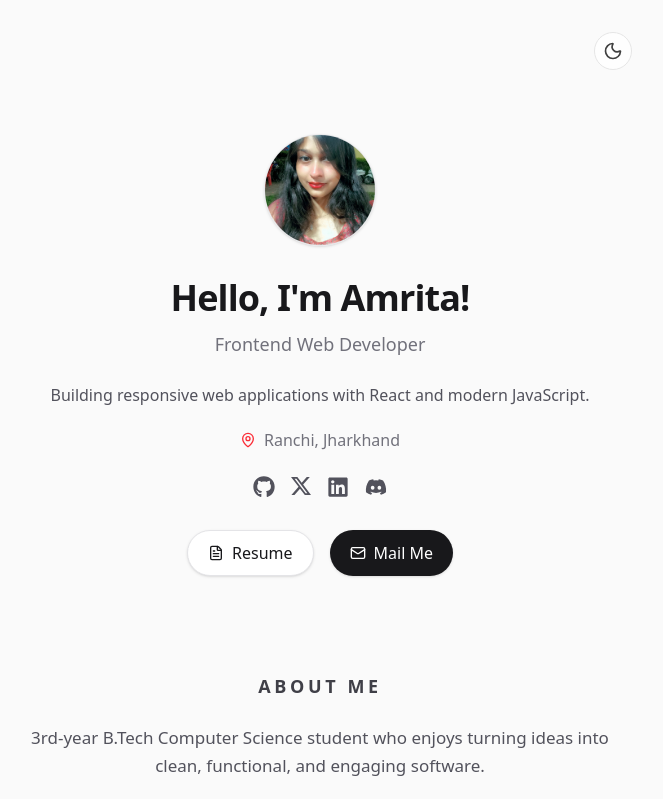
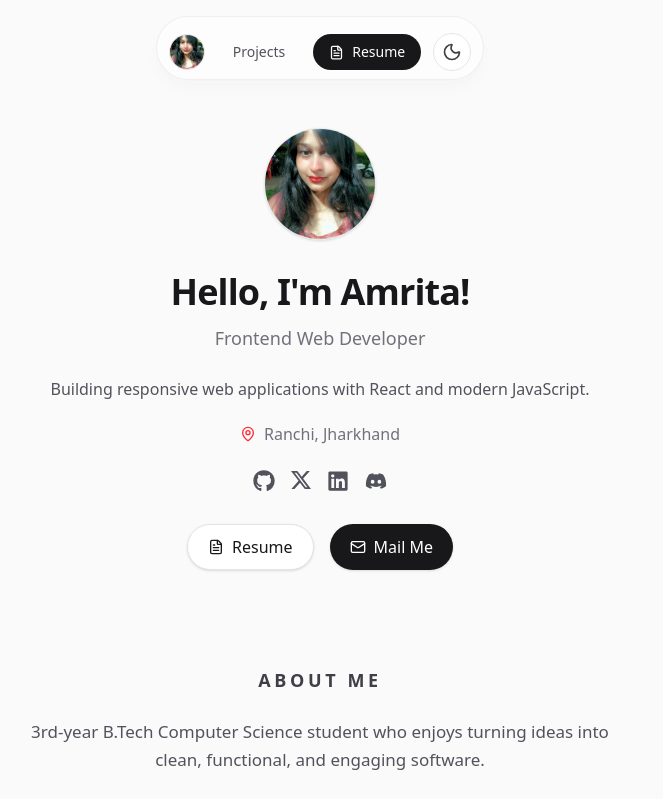
Before and after one commit to amritasrc/amrita-portfolio, a React (Vite) app: page / in a window 1280 px wide. Shown: the top 799 px of the page, without its empty margins (320-983 px from the left). Built offline with nearby package versions, Linux system fonts and the light colour scheme; what @embedpdf/core would draw is missing.

Commit message:
feat: create nav, home page and project page

```diff
--- a/src/App.jsx
+++ b/src/App.jsx
@@ -1,31 +1,14 @@
 import React from 'react'
-import Intro from './Comps/Intro'
-import ThemeToggle from './Comps/ThemeToggle';
 import Nav from './Comps/Nav'
-import Stack from './Comps/Stack'
-import About from './Comps/About'
-import Project from './Comps/Project'
-import Contact from './Comps/Contact'
-import GithubCalender from './Comps/GithubCalender'
-import { motion } from 'framer-motion'
-import Footer from './Comps/Footer';
+import Home from './pages/Home';
 
 const App = () => {
   return (
     <div className="min-h-screen bg-zinc-50 dark:bg-black text-zinc-900 dark:text-zinc-50 transition-colors duration-300 selection:bg-zinc-200 dark:selection:bg-zinc-800">
 
       <main className="max-w-2xl mx-auto px-6 flex flex-col">
-        {/* nav */}
-        <div className="flex items-end justify-end pt-8">
-          <ThemeToggle />
-        </div>
-        <Intro />
-        <About />
-        <Stack />
-        <GithubCalender />
-        <Project />
-        <Contact />
-        <Footer/>
+        <Nav/>
+        <Home/>
       </main>
     </div>
   )
--- a/src/Comps/Nav.jsx
+++ b/src/Comps/Nav.jsx
@@ -1,37 +1,57 @@
-import React from 'react'
-import { WiDaySunny } from "react-icons/wi";
-import { IoMoon } from "react-icons/io5";
-import {easeOut, motion } from 'framer-motion';
-
-import { useTheme } from '../context/ThemeContext';
+import React from "react";
+import { motion } from "framer-motion";
+import { FileText } from "lucide-react";
+import { Link } from "react-router";
+import ThemeToggle from "./ThemeToggle";
 
 const Nav = () => {
-
-    const { theme, setTheme } = useTheme();
-
     return (
         <motion.nav
-            initial={{ opacity: 0, y: -50 }}
+            initial={{ opacity: 0, y: -15 }}
             animate={{ opacity: 1, y: 0 }}
-            transition={{ duration: 0.6, ease: easeOut, delay:0.8 }}
-            className='flex justify-end mb-0.5 pr-6 gap-5 text-2xl'>
+            transition={{ duration: 0.5 }}
+            className="sticky top-4 z-50 mx-auto pt-4 flex w-fit items-center gap-3 rounded-full border border-zinc-200/60 dark:border-zinc-800/70 bg-white/60 dark:bg-zinc-900/60 backdrop-blur-lg shadow-lg shadow-zinc-200/20 dark:shadow-black/20 px-3 py-2"
+        >
+            <Link to="/">
+                <img
+                    src="/profile.jpg"
+                    alt="Amrita"
+                    className="h-9 w-9 rounded-full object-cover border border-zinc-200 dark:border-zinc-700 hover:scale-105 transition-transform"
+                />
+            </Link>
 
-            <button
-                onClick={() => setTheme("light")}
-                className={`${theme === "light" ? "opacity-100" : "opacity-50"}`}
+            {/* Projects */}
+            <Link
+                to="/projects"
+                className="rounded-full px-4 py-2 text-sm font-medium text-zinc-600 hover:bg-zinc-100 dark:text-zinc-400 dark:hover:bg-zinc-800 dark:hover:text-white transition"
             >
-                <WiDaySunny className='w-6' />
-            </button>
+                Projects
+            </Link>
 
-            <button
-                onClick={() => setTheme("dark")}
-                className={`${theme === "dark" ? "opacity-100" : "opacity-50"}`}
+            {/* Resume */}
+            <Link
+                to="/resume"
+                className="
+          flex items-center gap-2
+          rounded-full
+          bg-zinc-900
+          px-4 py-2
+          text-sm font-medium
+          text-white
+          hover:bg-zinc-800
+          dark:bg-white
+          dark:text-zinc-900
+          dark:hover:bg-zinc-200
+          transition
+        "
             >
-                <IoMoon className='w-5' />
-            </button>
+                <FileText size={15} />
+                Resume
+            </Link>
 
+            <ThemeToggle/>
         </motion.nav>
-    )
-}
+    );
+};
 
-export default Nav
+export default Nav;
--- a/src/Comps/Project.jsx
+++ b/src/Comps/Project.jsx
@@ -1,6 +1,7 @@
 import React from "react";
 import { motion } from "framer-motion";
 import ProjectCard from "./ProjectCard";
+import Nav from "./Nav";
 
 const projects = [
   {
@@ -46,12 +47,12 @@ const projects = [
     ],
   },
   {
-    projectName: "AniVerse",
-    imageSrc: "/aniverse.png",
-    githubLink: "https://github.com/amritasrc/AniVerse",
-    link: "https://ani-verse-lake.vercel.app/",
+    projectName: "LaundryPro",
+    imageSrc: "/laundry.png",
+    githubLink: "https://github.com/amritasrc/LaundryPro-Website",
+    link: "https://laundry-pro-website.vercel.app/",
     projectDescrip:
-      "Discover anime through a modern interface with search, ratings, genres, and detailed information powered by an anime API.",
+      "A clean and responsive landing page for a laundry service, built using HTML, CSS, and JavaScript. Features EmailJS integration to send booking requests directly from the website without requiring a backend.",
     technologies: ["HTML", "CSS", "JAVASCRIPT"],
   },
   {
@@ -67,7 +68,9 @@ const projects = [
 ];
 
 const Project = () => {
+
   return (
+    <div>
       <motion.section
         initial={{ opacity: 0, y: 20 }}
         whileInView={{ opacity: 1, y: 0 }}
@@ -78,13 +81,13 @@ const Project = () => {
       >
         {/* Heading */}
         <div className="max-w-2xl mx-auto px-6">
-        <h2 className="text-xl uppercase tracking-[0.2em] text-neutral-700 dark:text-neutral-300 font-semibold text-center mb-10">
+          <h2 className="text-xl uppercase tracking-[0.2em] text-zinc-700 dark:text-zinc-300 font-semibold text-center mb-10">
             Projects
           </h2>
         </div>
 
         {/* Project Grid */}
-      <div className="max-w-6xl mx-auto px-6 grid grid-cols-1 md:grid-cols-2 gap-6">
+        <div className="max-w-6xl mx-auto px-6 grid grid-cols-1 md:grid-cols-3 gap-6">
           {projects.map((project) => (
             <ProjectCard
               key={project.projectName}
@@ -93,6 +96,7 @@ const Project = () => {
           ))}
         </div>
       </motion.section>
+    </div>
   );
 };
 
--- a/src/Comps/ProjectCard.jsx
+++ b/src/Comps/ProjectCard.jsx
@@ -51,7 +51,7 @@ const ProjectCard = ({
                     stiffness: 350,
                     damping: 25,
                 }}
-                className="group overflow-hidden rounded-2xl border border-zinc-200/50 dark:border-zinc-800/80 bg-white/40 dark:bg-zinc-900/30 backdrop-blur-sm shadow-sm hover:border-zinc-300 dark:hover:border-zinc-700/60 transition-colors duration-300"
+                className="group overflow-hidden rounded-2xl border border-zinc-200 dark:border-zinc-800 bg-white dark:bg-zinc-900 backdrop-blur-sm shadow-sm hover:border-zinc-300 dark:hover:border-zinc-700 transition-colors duration-300"
             >
                 {/* Image */}
                 <div
--- /dev/null
+++ b/src/pages/Home.jsx
@@ -0,0 +1,22 @@
+import React from "react";
+import Intro from "../Comps/Intro";
+import About from "../Comps/About";
+import Stack from "../Comps/Stack";
+import GithubCalender from "../Comps/GithubCalender";
+import Contact from "../Comps/Contact";
+import Footer from "../Comps/Footer";
+
+const Home = () => {
+  return (
+    <>
+      <Intro />
+      <About />
+      <Stack />
+      <GithubCalender />
+      <Contact />
+      <Footer />
+    </>
+  );
+};
+
+export default Home;
--- /dev/null
+++ b/src/pages/ProjectsPage.jsx
@@ -0,0 +1,16 @@
+import Nav from "../Comps/Nav";
+import Project from "../Comps/Project";
+
+const ProjectsPage = () => {
+    return (
+        <div className="min-h-screen bg-zinc-50 dark:bg-black text-zinc-900 dark:text-zinc-50">
+            <Nav />
+
+            <main className="max-w-5xl mx-auto px-6">
+                <Project />
+            </main>
+        </div>
+    );
+};
+
+export default ProjectsPage
```
Lines whose indentation alone changed are shown as unchanged.
